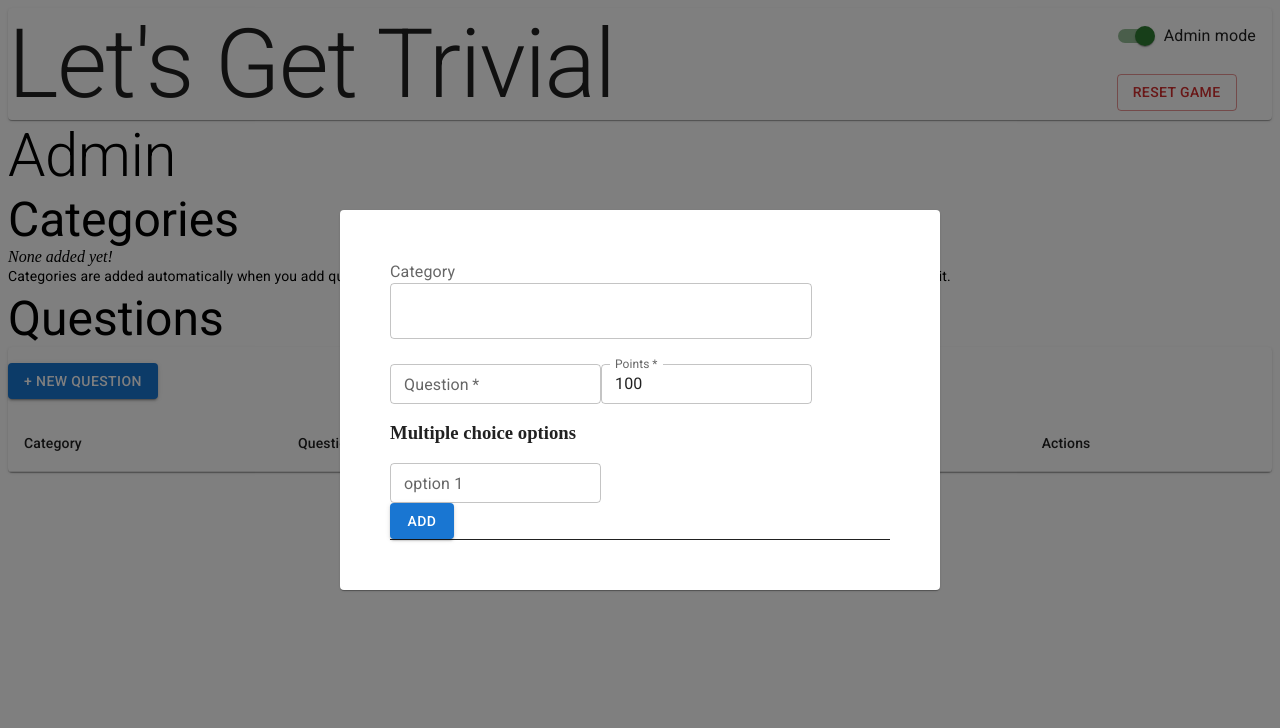
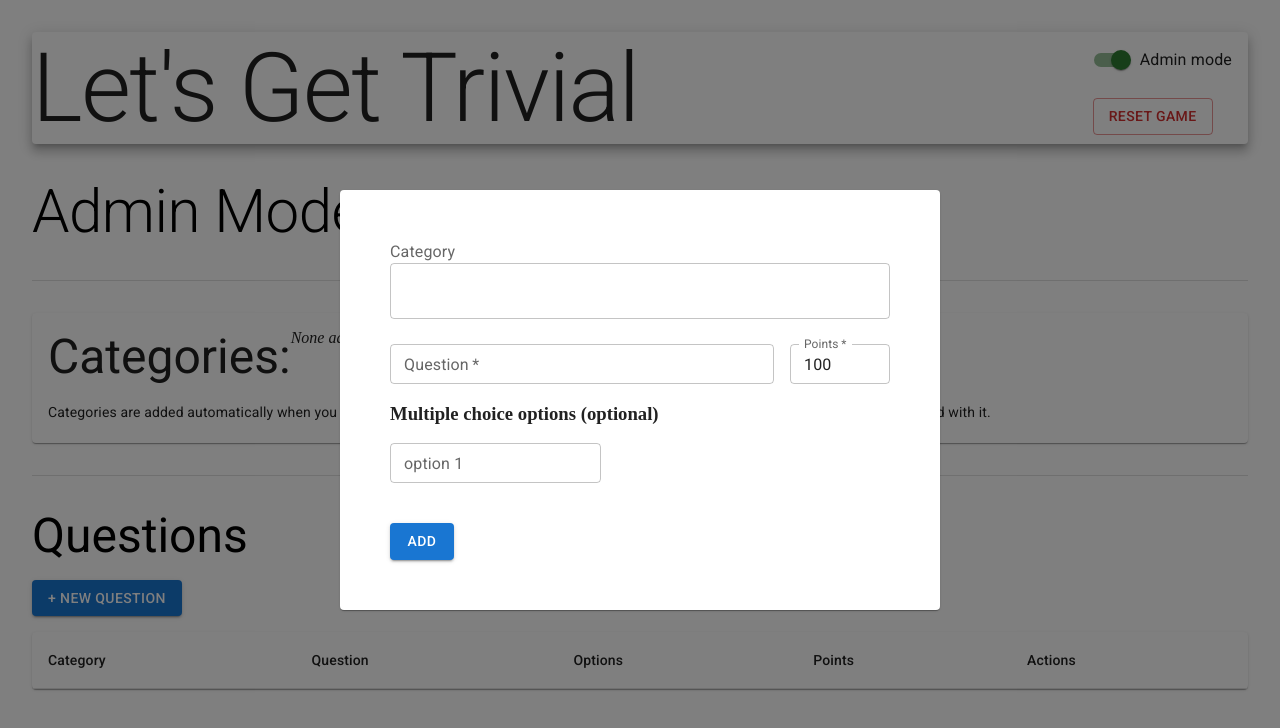
Before and after one commit to leovolving/trivia, a React (Create React App) app: page / in a window 1280 px wide. Both pictures are taken after a click on the button "+ NEW QUESTION". Shown: the top 728 px of the page. Built offline with nearby package versions, Linux system fonts and the light colour scheme.

Commit message:
style admin mode

```diff
--- a/src/App.js
+++ b/src/App.js
@@ -43,7 +43,7 @@ const App = () => {
 
   return (
     <>
-      <Card className="app-card">
+      <Card className="app-card" raised>
         <Typography variant="h1">Let's Get Trivial</Typography>
         <div className="app-card-controls">
           <FormControlLabel
--- a/src/components/AdminQuestionFormModal.jsx
+++ b/src/components/AdminQuestionFormModal.jsx
@@ -127,13 +127,6 @@ const AdminQuestionFormModal = ({
   return (
     <Modal open={isOpen} onClose={onClose} className="modal">
       <Card className="modal-card">
-        <Box
-          sx={{
-            display: "flex",
-            justifyContent: "space-between",
-            borderBottom: "1px solid",
-          }}
-        >
         <form id="new-question-form" onSubmit={onSubmit}>
           <FormLabel>
             Category
@@ -151,6 +144,7 @@ const AdminQuestionFormModal = ({
             />
           </FormLabel>
 
+          <div className="question-form-points-container">
             <TextField
               size="small"
               onChange={onTextFieldChange(setQuestion)}
@@ -167,9 +161,10 @@ const AdminQuestionFormModal = ({
               label="Points"
               required
             />
+          </div>
 
           <div>
-              <h3>Multiple choice options</h3>
+            <h3>Multiple choice options (optional)</h3>
             {answers.map((a, i) => (
               <TextField
                 key={i}
@@ -178,6 +173,7 @@ const AdminQuestionFormModal = ({
                 value={a}
                 label={`option ${i + 1}`}
                 autoFocus
+                sx={{ marginRight: "16px", marginBottom: "16px" }}
               />
             ))}
             <TextField
@@ -186,14 +182,14 @@ const AdminQuestionFormModal = ({
               onChange={onMultipleChoiceOptionChange(answers.length)}
               value={""}
               label={`option ${answers.length + 1}`}
+              sx={{ marginRight: "16px", marginBottom: "16px" }}
             />
           </div>
 
-            <Button variant="contained" type="submit">
+          <Button variant="contained" type="submit" sx={{ marginTop: "24px" }}>
             {isNew ? "Add" : "Save"}
           </Button>
         </form>
-        </Box>
       </Card>
     </Modal>
   );
--- a/src/components/AdminTable.jsx
+++ b/src/components/AdminTable.jsx
@@ -37,7 +37,7 @@ const AdminTable = ({ questions, categories, setQuestions, setCategories }) => {
   };
 
   return (
-    <Paper>
+    <>
       <Button
         onClick={toggleModal}
         variant="contained"
@@ -45,6 +45,7 @@ const AdminTable = ({ questions, categories, setQuestions, setCategories }) => {
       >
         + New Question
       </Button>
+      <Paper>
         <Table aria-label="game questions">
           <TableHead>
             <TableRow>
@@ -107,6 +108,7 @@ const AdminTable = ({ questions, categories, setQuestions, setCategories }) => {
           />
         )}
       </Paper>
+    </>
   );
 };
 
--- a/src/index.css
+++ b/src/index.css
@@ -1,6 +1,11 @@
+body {
+    padding: 24px;
+}
+
 .app-card {
     display: flex;
     justify-content: space-between;
+    margin-bottom: 32px;
 }
 
 .app-card-controls {
@@ -15,6 +20,10 @@
     list-style-type: none;
 }
 
+.admin-categories-container {
+    display: flex;
+}
+
 .admin-category-list {
     display: flex;
     gap: 12px;
@@ -24,6 +33,19 @@
 .admin-category-list li:not(:last-child) {
     border-right: 2px solid;
     padding-right: 12px;
+}
+
+.question-form-points-container {
+    display: flex;
+    gap: 16px;
+}
+
+.question-form-points-container >:first-child {
+    flex: 1;
+}
+
+.question-form-points-container >:nth-child(2) {
+    width: 100px;
 }
 
 .game-board {
--- a/src/pages/Admin.jsx
+++ b/src/pages/Admin.jsx
@@ -1,13 +1,19 @@
-import { Typography } from "@mui/material";
+import { Card, Divider, Typography } from "@mui/material";
 
 import { AdminTable } from "../components";
 
 const Admin = ({ questions, categories, setQuestions, setCategories }) => {
   return (
     <>
-      <Typography variant="h2">Admin</Typography>
+      <Typography variant="h2">Admin Mode</Typography>
 
-      <Typography variant="h3">Categories</Typography>
+      <Divider variant="middle" sx={{ margin: "32px 0" }} />
+
+      <Card sx={{ padding: "16px" }}>
+        <div className="admin-categories-container">
+          <Typography variant="h3" gutterBottom>
+            Categories:{" "}
+          </Typography>
           {categories.length ? (
             <ul className="admin-category-list">
               {categories.map((c) => (
@@ -19,11 +25,15 @@ const Admin = ({ questions, categories, setQuestions, setCategories }) => {
           ) : (
             <i>None added yet!</i>
           )}
+        </div>
         <Typography variant="body2" gutterBottom>
           Categories are added automatically when you add questions. Categories
           are only visible in game mode if it has at least 1 question associated
           with it.
         </Typography>
+      </Card>
+
+      <Divider variant="middle" sx={{ margin: "32px 0" }} />
 
       <Typography variant="h3">Questions</Typography>
       <AdminTable
```
Lines whose indentation alone changed are shown as unchanged.
